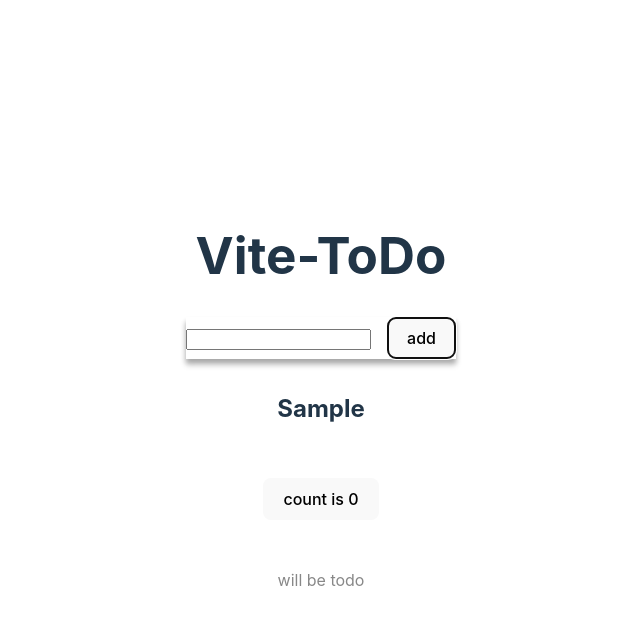
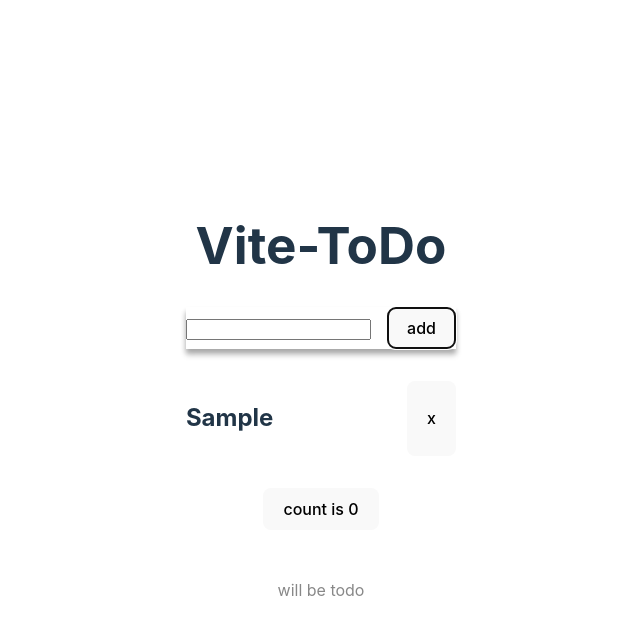
Before and after one commit to danielu96/Vite-React-ToDo, a React (Vite) app: page / in a window 1280 px wide. Both pictures are taken after typing "Sample" into the empty fields and a click on the button "add". Shown: the top 634 px of the page, without its empty margins (319-959 px from the left). Built offline with nearby package versions, Linux system fonts and the light colour scheme.

Commit message:
removeItem added

```diff
--- a/src/SingleItem.jsx
+++ b/src/SingleItem.jsx
@@ -1,8 +1,15 @@
 import React from 'react'
 
-const SingleItem = ({item}) => {
+const SingleItem = ({item,removeItem}) => {
+
   return (
+    <section style={{display:'flex', justifyContent:'space-between'}}>
     <h2>{item.name}</h2>
+    {/* <span>{item.id}</span> */}
+     <button onClick={() => removeItem(item.id)}>x</button>
+
+
+    </section>
   )
 }
 
```
